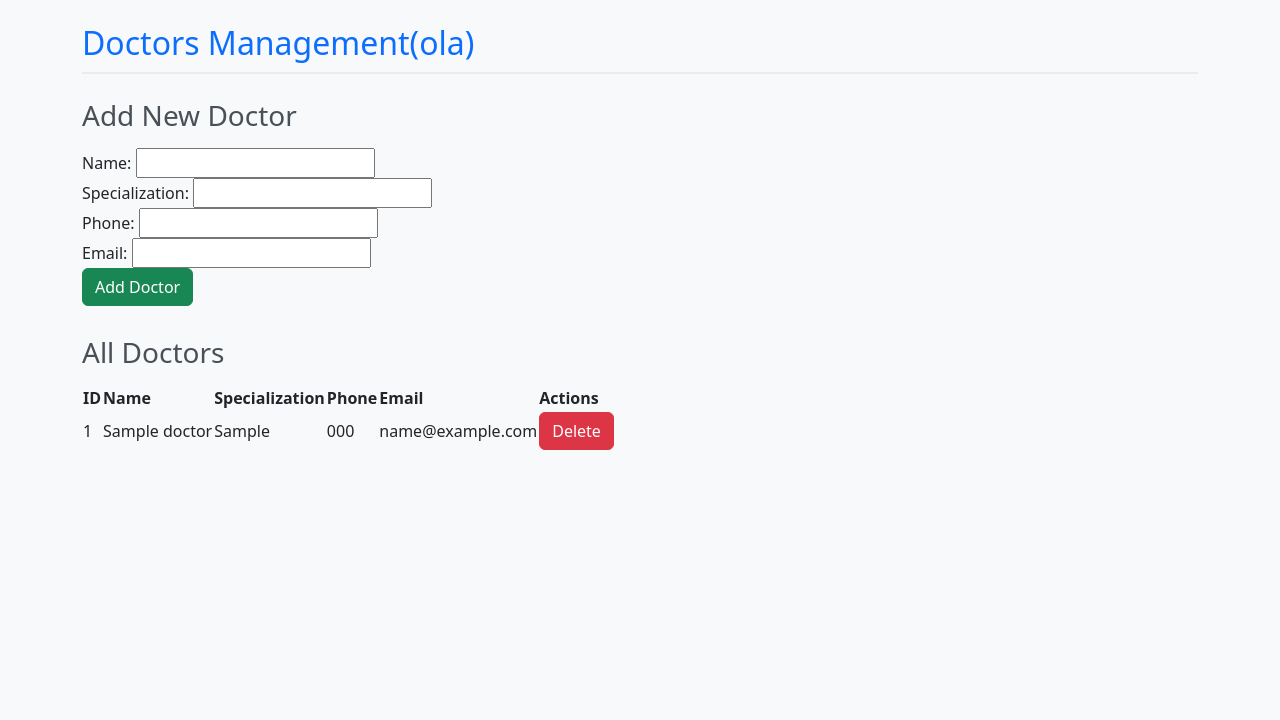
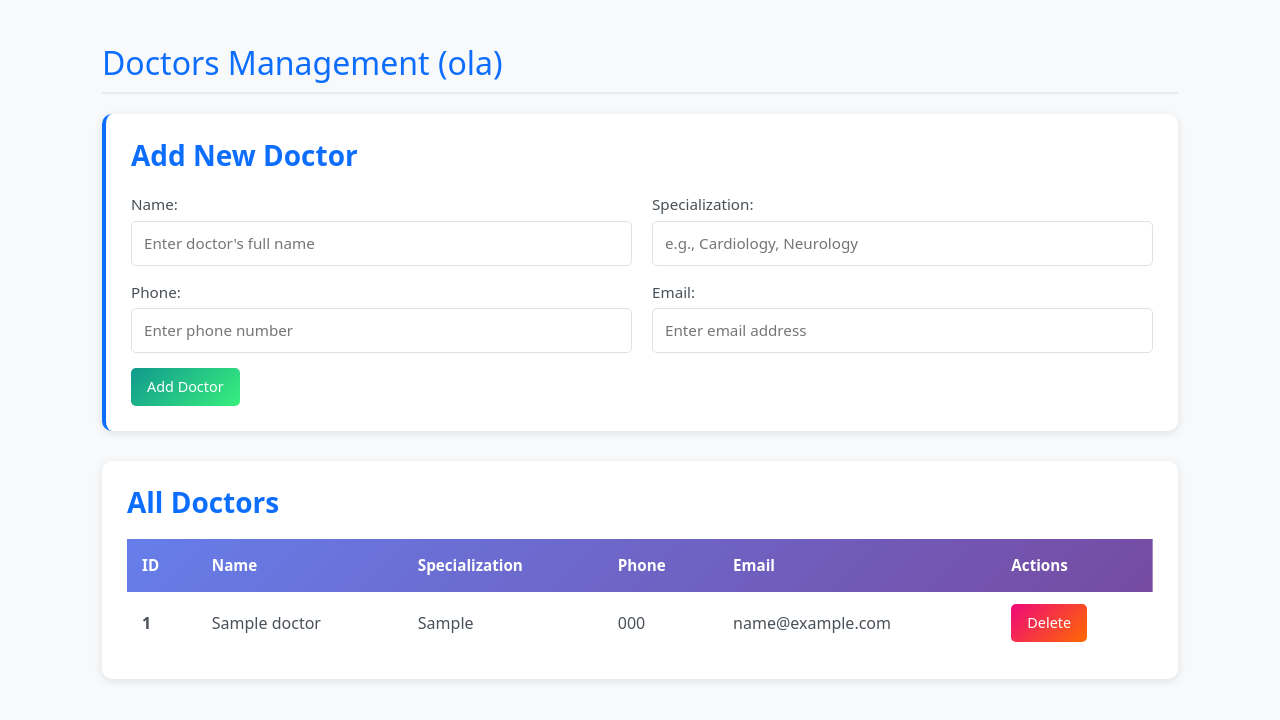
Before and after one commit to ATony2500/hms, a PHP site: page /doctors.php in a window 1280 px wide. Shown: the part 56-776 px from the top of the page. Run offline with PHP 8.4, Linux system fonts and the light colour scheme; a user stored in the database is signed in; tables that the repository leaves empty hold one stand-in row (values such as "Sample post").

Commit message:
Update doctors.php

```diff
--- a/doctors.php
+++ b/doctors.php
@@ -1,8 +1,15 @@
 <?php
+session_start();
 require_once 'config/database.php';
 requireLogin();
 
 $message = '';
+
+// Display message from session if it exists
+if (isset($_SESSION['message'])) {
+    $message = $_SESSION['message'];
+    unset($_SESSION['message']);
+}
 
 // Handle form submission
 if ($_SERVER['REQUEST_METHOD'] === 'POST') {
@@ -15,7 +22,9 @@ if ($_SERVER['REQUEST_METHOD'] === 'POST') {
     $stmt->bind_param("ssss", $name, $specialization, $phone, $email);
 
     if ($stmt->execute()) {
-        $message = '<div class="alert alert-success">Doctor added successfully!</div>';
+        $_SESSION['message'] = '<div class="alert alert-success">Doctor added successfully!</div>';
+        header("Location: doctors.php");
+        exit();
     }
 }
 
@@ -23,39 +32,49 @@ if ($_SERVER['REQUEST_METHOD'] === 'POST') {
 if (isset($_GET['delete'])) {
     $id = $_GET['delete'];
     $conn->query("DELETE FROM doctors WHERE id = $id");
-    $message = '<div class="alert alert-success">Doctor deleted successfully!</div>';
+    $_SESSION['message'] = '<div class="alert alert-success">Doctor deleted successfully!</div>';
+    header("Location: doctors.php");
+    exit();
 }
 
 $pageTitle = 'Doctors';
 include 'includes/header.php';
 ?>
 
-<h2>Doctors Management(ola)</h2>
+<div class="doctors-container">
+    <h2>Doctors Management (ola)</h2>
 
     <?php echo $message; ?>
 
+    <div class="form-container">
         <h3>Add New Doctor</h3>
         <form method="POST">
+            <div class="form-row">
                 <div class="form-group">
                     <label>Name:</label>
-        <input type="text" name="name" required>
+                    <input type="text" name="name" placeholder="Enter doctor's full name" required>
                 </div>
                 <div class="form-group">
                     <label>Specialization:</label>
-        <input type="text" name="specialization" required>
+                    <input type="text" name="specialization" placeholder="e.g., Cardiology, Neurology" required>
                 </div>
+            </div>
+            <div class="form-row">
                 <div class="form-group">
                     <label>Phone:</label>
-        <input type="text" name="phone" required>
+                    <input type="text" name="phone" placeholder="Enter phone number" required>
                 </div>
                 <div class="form-group">
                     <label>Email:</label>
-        <input type="email" name="email" required>
+                    <input type="email" name="email" placeholder="Enter email address" required>
+                </div>
             </div>
             <button type="submit" class="btn btn-success">Add Doctor</button>
         </form>
+    </div>
 
-<h3 style="margin-top: 30px;">All Doctors</h3>
+    <div class="table-container">
+        <h3>All Doctors</h3>
         <table>
             <thead>
                 <tr>
@@ -70,20 +89,206 @@ include 'includes/header.php';
             <tbody>
                 <?php
                 $result = $conn->query("SELECT * FROM doctors ORDER BY id DESC");
+                if ($result->num_rows > 0) {
                     while ($row = $result->fetch_assoc()):
                 ?>
                 <tr>
-            <td><?php echo $row['id']; ?></td>
+                    <td><strong><?php echo $row['id']; ?></strong></td>
                     <td><?php echo htmlspecialchars($row['name']); ?></td>
                     <td><?php echo htmlspecialchars($row['specialization']); ?></td>
                     <td><?php echo htmlspecialchars($row['phone']); ?></td>
                     <td><?php echo htmlspecialchars($row['email']); ?></td>
                     <td>
-                <a href="?delete=<?php echo $row['id']; ?>" class="btn btn-danger" onclick="return confirm('Are you sure?')">Delete</a>
+                        <a href="?delete=<?php echo $row['id']; ?>" class="btn btn-danger" onclick="return confirm('Are you sure you want to delete this doctor?')">Delete</a>
                     </td>
                 </tr>
-        <?php endwhile; ?>
+                <?php
+                    endwhile;
+                } else {
+                    echo '<tr><td colspan="6" style="text-align: center; color: #999; padding: 30px;">No doctors found. Add one to get started!</td></tr>';
+                }
+                ?>
             </tbody>
         </table>
+    </div>
+</div>
 
 <?php include 'includes/footer.php'; ?>
+
+<style>
+.doctors-container {
+    max-width: 1200px;
+    margin: 0 auto;
+    padding: 20px;
+}
+
+.form-container {
+    background: white;
+    padding: 25px;
+    border-radius: 10px;
+    box-shadow: 0 2px 8px rgba(0,0,0,0.1);
+    margin-bottom: 30px;
+    border-left: 4px solid #0d6efd;
+}
+
+.form-container h3 {
+    color: #0d6efd;
+    margin-top: 0;
+    margin-bottom: 20px;
+    font-weight: 600;
+}
+
+.form-group {
+    margin-bottom: 15px;
+}
+
+.form-group label {
+    display: block;
+    margin-bottom: 5px;
+    color: #495057;
+    font-weight: 500;
+    font-size: 0.95rem;
+}
+
+.form-group input {
+    width: 100%;
+    padding: 10px 12px;
+    border: 1px solid #dee2e6;
+    border-radius: 5px;
+    font-size: 0.95rem;
+    transition: border-color 0.3s ease, box-shadow 0.3s ease;
+}
+
+.form-group input:focus {
+    outline: none;
+    border-color: #0d6efd;
+    box-shadow: 0 0 0 3px rgba(13, 110, 253, 0.1);
+}
+
+.table-container {
+    background: white;
+    padding: 25px;
+    border-radius: 10px;
+    box-shadow: 0 2px 8px rgba(0,0,0,0.1);
+    overflow-x: auto;
+}
+
+.table-container h3 {
+    color: #0d6efd;
+    margin-top: 0;
+    margin-bottom: 20px;
+    font-weight: 600;
+}
+
+table {
+    width: 100%;
+    border-collapse: collapse;
+    margin-top: 0;
+}
+
+table thead {
+    background: linear-gradient(135deg, #667eea 0%, #764ba2 100%);
+    color: white;
+}
+
+table th {
+    padding: 15px;
+    text-align: left;
+    font-weight: 600;
+    font-size: 0.95rem;
+}
+
+table td {
+    padding: 12px 15px;
+    border-bottom: 1px solid #dee2e6;
+    color: #495057;
+}
+
+table tbody tr {
+    transition: background-color 0.2s ease;
+}
+
+table tbody tr:hover {
+    background-color: #f8f9fa;
+}
+
+table tbody tr:last-child td {
+    border-bottom: none;
+}
+
+.btn {
+    padding: 8px 16px;
+    border: none;
+    border-radius: 5px;
+    font-size: 0.9rem;
+    cursor: pointer;
+    transition: all 0.3s ease;
+    font-weight: 500;
+    text-decoration: none;
+    display: inline-block;
+}
+
+.btn-success {
+    background: linear-gradient(135deg, #11998e 0%, #38ef7d 100%);
+    color: white;
+}
+
+.btn-success:hover {
+    transform: translateY(-2px);
+    box-shadow: 0 4px 12px rgba(17, 153, 142, 0.3);
+}
+
+.btn-danger {
+    background: linear-gradient(135deg, #ee0979 0%, #ff6a00 100%);
+    color: white;
+    text-decoration: none;
+}
+
+.btn-danger:hover {
+    transform: translateY(-2px);
+    box-shadow: 0 4px 12px rgba(238, 9, 121, 0.3);
+}
+
+.alert {
+    padding: 15px 20px;
+    border-radius: 5px;
+    margin-bottom: 20px;
+    font-weight: 500;
+}
+
+.alert-success {
+    background-color: #d1e7dd;
+    color: #0f5132;
+    border-left: 4px solid #198754;
+}
+
+.form-row {
+    display: grid;
+    grid-template-columns: 1fr 1fr;
+    gap: 20px;
+}
+
+@media (max-width: 768px) {
+    .form-row {
+        grid-template-columns: 1fr;
+    }
+
+    .doctors-container {
+        padding: 10px;
+    }
+
+    .form-container,
+    .table-container {
+        padding: 15px;
+    }
+
+    table {
+        font-size: 0.85rem;
+    }
+
+    table th,
+    table td {
+        padding: 8px 10px;
+    }
+}
+</style>
```
Lines whose indentation alone changed are shown as unchanged.
